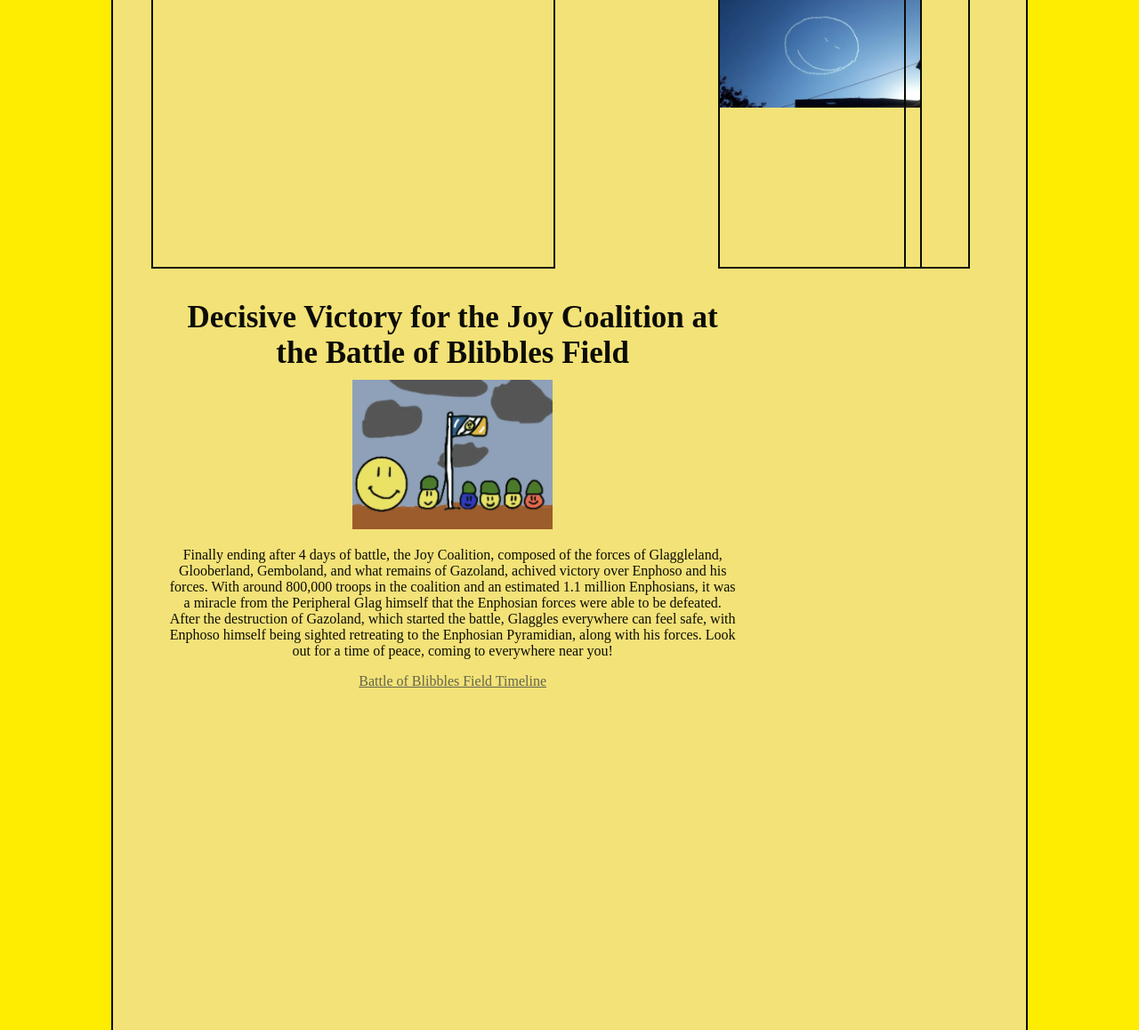
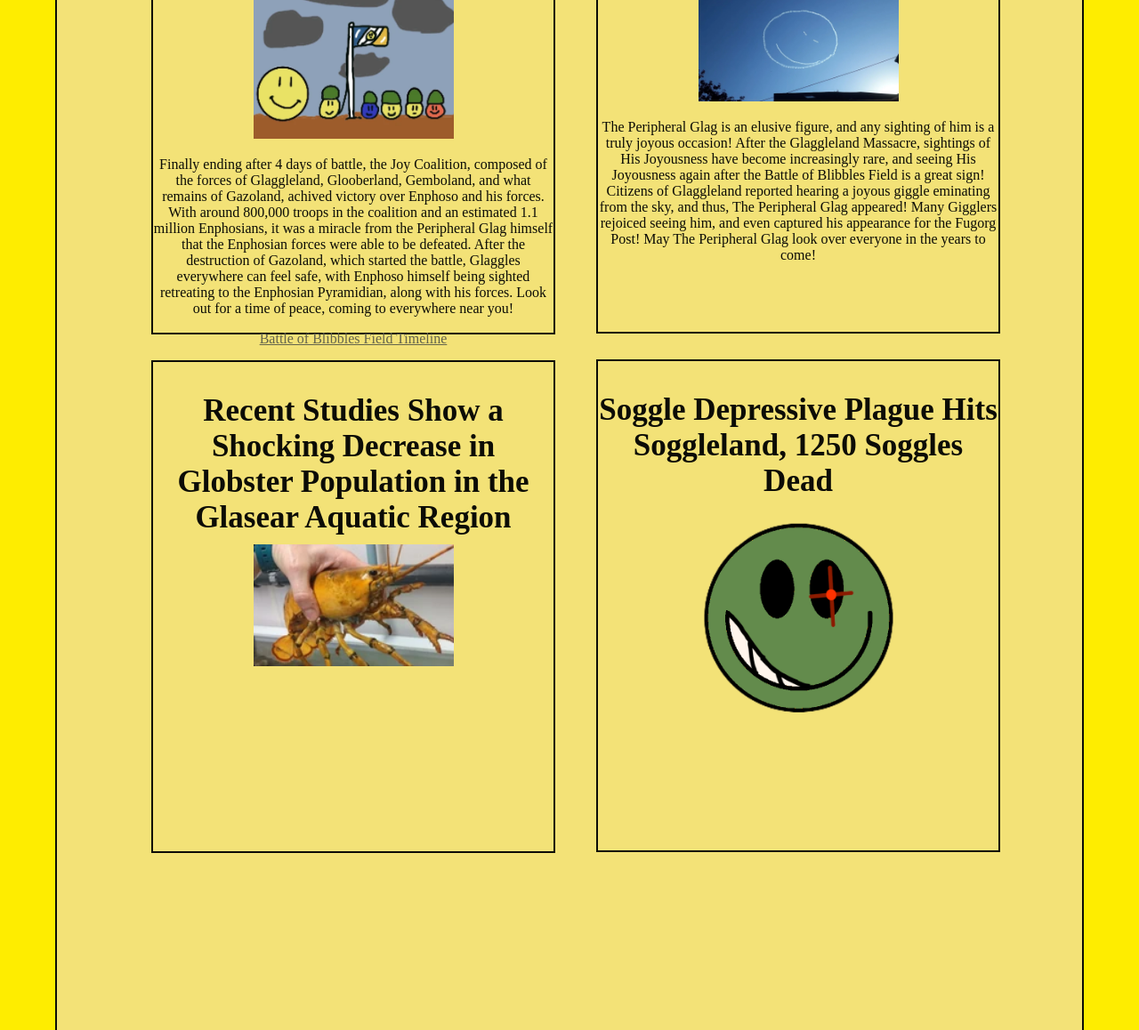
Before and after one commit to staten-island-tech/css-blogpost-project-TakingCareofBusiness, a plain HTML site: page index.html in a window 1280 px wide. Shown: the part 601-1759 px from the top of the page at 89% size. Drawn offline with Linux system fonts and the light colour scheme; a web font is replaced by a local one.

```diff
--- a/index.html
+++ b/index.html
@@ -18,21 +18,26 @@
         <p class="text" id="titlecard-paragraph">Rocket Fugorg's newest project, the Fugorg Post is a brand new newspaper distributed all across the Glaglobe via S.O.R.'s joyous vehicles. Up to date and fesh off the presses, stay in touch with the world around you and pick up the Fugorg Post at a concession stand near you. :)</p>
         </div>
         <div class="articlebox">
-            <div>
-                <div class="article"></div>
+            <h1 class="text" id="article-box-title">Trending Articles</h1>
+            <div class="article">
                 <h3 class="articletitle text">Decisive Victory for the Joy Coalition at the Battle of Blibbles Field</h3>
                 <img src="BattleofBlibblesField.png" alt="Victory Image of the Battle of Blibbles Field" class="article-cover">
                 <p class="text">Finally ending after 4 days of battle, the Joy Coalition, composed of the forces of Glaggleland, Glooberland, Gemboland, and what remains of Gazoland, achived victory over Enphoso and his forces. With around 800,000  troops in the coalition and an estimated 1.1 million Enphosians, it was a miracle from the Peripheral Glag himself that the Enphosian forces were able to be defeated. After the destruction of Gazoland, which started the battle, Glaggles everywhere can feel safe, with Enphoso himself being sighted retreating to the Enphosian Pyramidian, along with his forces. Look out for a time of peace, coming to everywhere near you!</p>
                 <a href="https://glagglepedia.fandom.com/wiki/Battle_of_Blibble%27s_Field" target="_blank"> Battle of Blibbles Field Timeline</a>
             </div>
-                <div class="article relative-article">
+            <div class="article" id="second-article">
                 <h3 class="articletitle text">Brand New Sighting of the Peripheral Glag over Glaggleland!</h3>
                 <img src="PeripheralGlagSighting.png" alt="Sighting of the Peripheral Glag" class="article-cover">
-                    <p></p>
+                <p class="text">The Peripheral Glag is an elusive figure, and any sighting of him is a truly joyous occasion! After the Glaggleland Massacre, sightings of His Joyousness have become increasingly rare, and seeing His Joyousness again after the Battle of Blibbles Field is a great sign! Citizens of Glaggleland reported hearing a joyous giggle eminating from the sky, and thus, The Peripheral Glag appeared! Many Gigglers rejoiced seeing him, and even captured his appearance for the Fugorg Post! May The Peripheral Glag look over everyone in the years to come!</p>
             </div>
-                <div class="article"></div>
+            <div class="article" id="third-article">
+                <h3 class="articletitle text">Recent Studies Show a Shocking Decrease in Globster Population in the Glasear Aquatic Region</h3>
+                <img src="Globster.png" alt="A Globster!" class="article-cover">
             </div>
-
+            <div class="article" id="fourth-article">
+                <h3 class="articletitle text">Soggle Depressive Plague Hits Soggleland, 1250 Soggles Dead</h3>
+                <img src="Soggle.png" alt="A Soggle before the Soggle Depressive Plague" class="article-cover">
+            </div>
         </div>
     </body>
 </html>
--- a/style.css
+++ b/style.css
@@ -27,7 +27,7 @@ body {
     margin:20px auto;
     width: 900px;
     height:250px;
-    border:2px solid #0c0c06;
+    border:2px solid #0c0c06
 }
 .article {
     width:450px;
@@ -39,12 +39,11 @@ body {
 
 }
 .articlebox {
-    display:flex;
     margin:20px auto;
     width:900px;
     height: 1500px;
     background-color:#f3e277;
-    padding: 5%;
+    padding: 0% 10%;
     border:2px solid #0c0c06
 
 }
@@ -54,7 +53,20 @@ body {
 a {
     color:#63644d
 }
-.relative-article {
-
-
+#second-article {
+    left:500px;
+    bottom:554.32px;
+    position:relative;
 }
+#third-article {
+    position:relative;
+    bottom:525px;
+}
+#fourth-article {
+    position:relative;
+    left:500px;
+    bottom: 1080px;
+}
+#article-box-title {
+    font-size:55px;
+}
```
Also changed, not shown: Globster.png (added), Soggle.png (added). Lines whose indentation alone changed are shown as unchanged.
